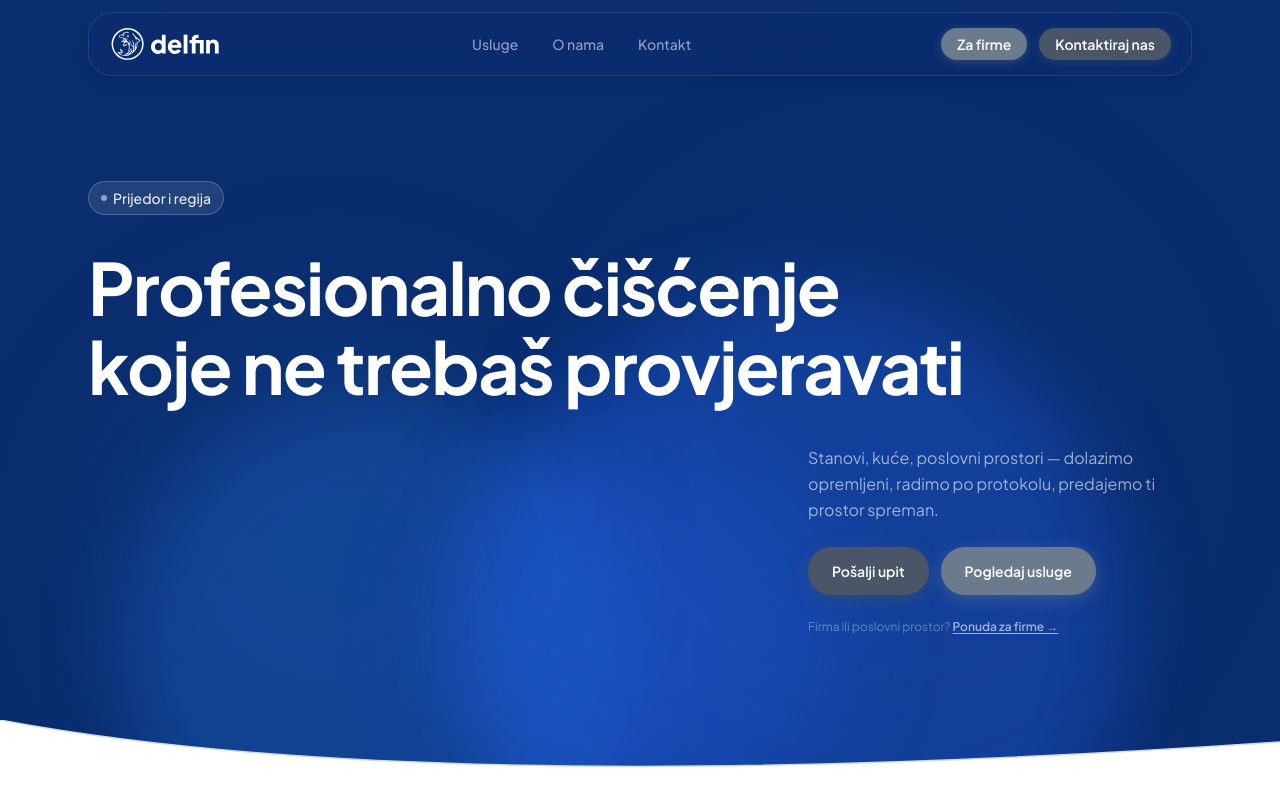
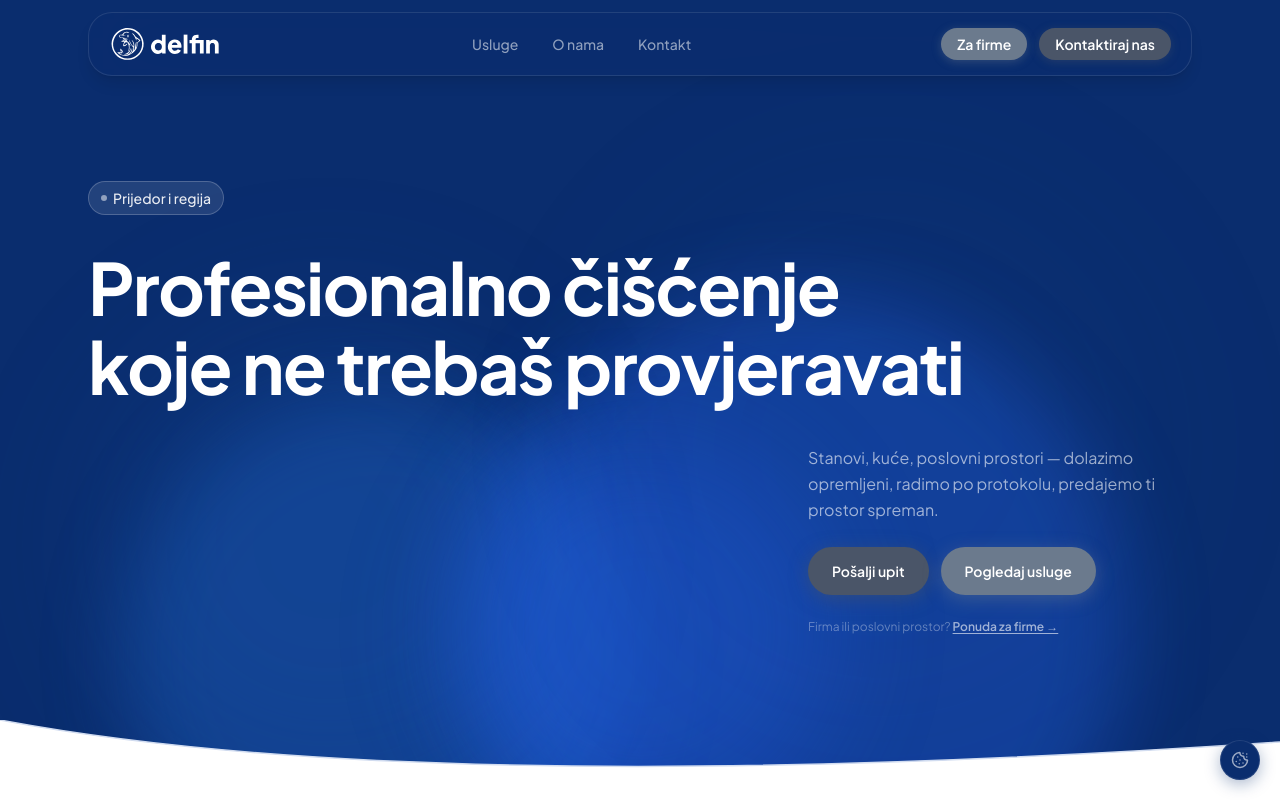
Before and after one commit to chela1801/delfin, a Next.js app: page / in a window 1280 px wide. Both pictures are taken after a click on the button "Razumijem". Shown: the top 800 px of the page. Built offline with nearby package versions, Linux system fonts and the light colour scheme.

Commit message:
feat: floating cookie icon button

```diff
--- a/src/components/ui/CookieBanner.tsx
+++ b/src/components/ui/CookieBanner.tsx
@@ -1,47 +1,76 @@
 "use client";
 
 import { useEffect, useState } from "react";
+import { Cookie } from "lucide-react";
 import Link from "next/link";
 
 export default function CookieBanner() {
-  const [visible, setVisible] = useState(false);
+  const [bannerOpen, setBannerOpen] = useState(false);
+  const [mounted, setMounted] = useState(false);
 
   useEffect(() => {
+    setMounted(true);
     if (!localStorage.getItem("cookie-consent")) {
-      setVisible(true);
+      setBannerOpen(true);
     }
   }, []);
 
   function accept() {
     localStorage.setItem("cookie-consent", "accepted");
-    setVisible(false);
+    setBannerOpen(false);
   }
 
-  if (!visible) return null;
+  if (!mounted) return null;
 
   return (
+    <>
+      {/* Floating cookie dugme — uvijek vidljivo */}
+      {!bannerOpen && (
+        <button
+          onClick={() => setBannerOpen(true)}
+          aria-label="Postavke kolačića"
+          className="fixed bottom-5 right-5 z-40 w-10 h-10 flex items-center justify-center
+            bg-[var(--color-primary)] text-white/60 rounded-full
+            border border-white/10
+            shadow-[0_4px_16px_rgba(10,45,110,0.35)]
+            hover:text-white hover:-translate-y-0.5 hover:shadow-[0_8px_24px_rgba(10,45,110,0.50)]
+            active:translate-y-0 active:scale-[0.97]
+            transition-all duration-200"
+        >
+          <Cookie size={18} />
+        </button>
+      )}
+
+      {/* Banner */}
+      {bannerOpen && (
         <div className="fixed bottom-0 left-0 right-0 z-50 p-4 sm:p-6 flex justify-center">
           <div className="w-full max-w-2xl flex flex-col sm:flex-row items-start sm:items-center gap-4
             bg-[var(--color-primary)] border border-white/10 rounded-[var(--radius-xl)]
             shadow-[0_8px_40px_rgba(0,0,0,0.30)] px-5 py-4">
+            <Cookie size={18} className="text-white/40 flex-shrink-0 hidden sm:block" />
             <p className="flex-1 text-sm text-white/70 leading-relaxed">
-          Koristimo tehničke kolačiće neophodne za funkcionisanje sajta.
-          Više u{" "}
-          <Link href="/politika-privatnosti" className="text-white underline underline-offset-2 hover:text-white/80 transition-colors">
+              Koristimo tehničke kolačiće neophodne za funkcionisanje sajta. Više u{" "}
+              <Link
+                href="/politika-privatnosti"
+                className="text-white underline underline-offset-2 hover:text-white/80 transition-colors"
+              >
                 politici privatnosti
               </Link>
               .
             </p>
             <button
               onClick={accept}
-          className="flex-shrink-0 inline-flex items-center justify-center px-5 py-2.5 bg-[#4A5568] text-white text-sm font-semibold rounded-[var(--radius-xl)] transition-all duration-150
+              className="flex-shrink-0 inline-flex items-center justify-center px-5 py-2.5
+                bg-[#4A5568] text-white text-sm font-semibold rounded-[var(--radius-xl)]
                 shadow-[0_4px_14px_rgba(74,85,104,0.40)]
                 hover:-translate-y-0.5 hover:shadow-[0_8px_24px_rgba(74,85,104,0.55)] hover:bg-[#3a4255]
-            active:translate-y-0 active:scale-[0.98]"
+                active:translate-y-0 active:scale-[0.98] transition-all duration-150"
             >
               Razumijem
             </button>
           </div>
         </div>
+      )}
+    </>
   );
 }
```
Lines whose indentation alone changed are shown as unchanged.
